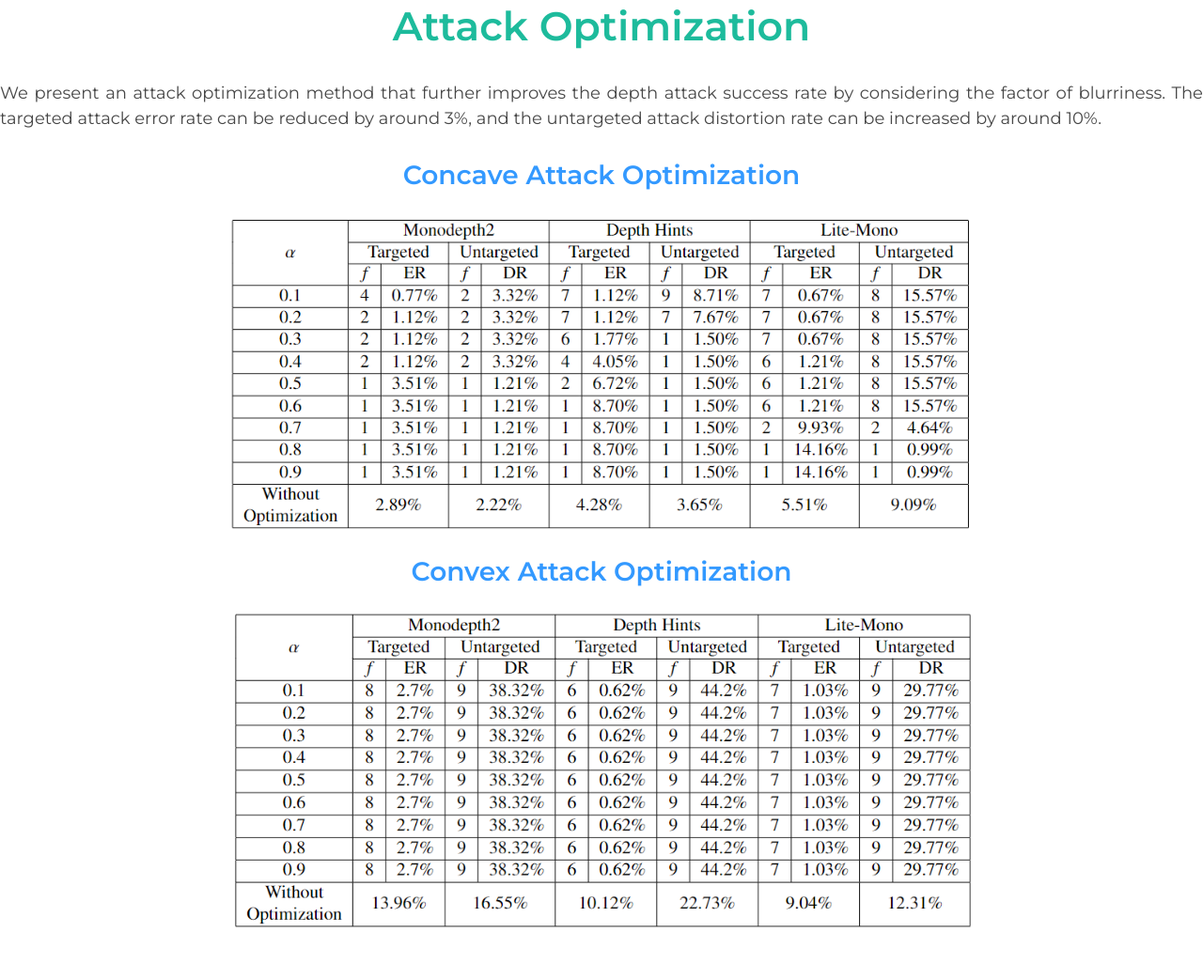
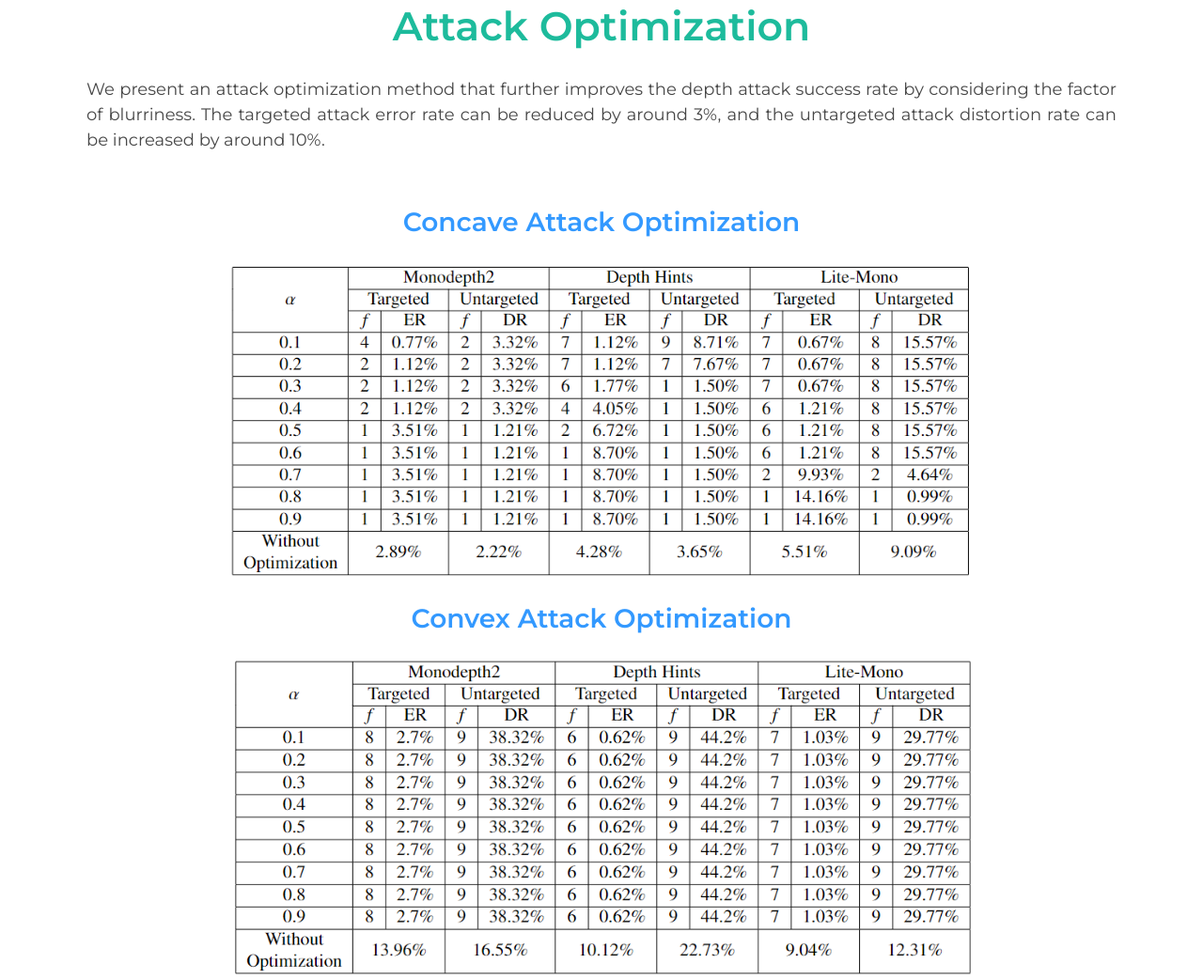
Before and after one commit to lensattack/lensattack.github.io, a Jekyll site: the page built from index.md, in a window 1280 px wide. Shown: the part 2918-3960 px from the top of the page at 94% size. Built offline with Jekyll 4.4.1, drawn with Linux system fonts in a browser that asks for light colours; before the commit the page ends 3910 px from its top, so only the background shows below that.

Commit message:
Update default.html

```diff
--- a/_layouts/default.html
+++ b/_layouts/default.html
@@ -82,10 +82,7 @@
 			 		</div>
 					</div>
 	<h1>Attack Optimization</h1>
-	 <div class="text-center mt-auto" style="width:100%;margin-top: 1.5em; margin-bottom: 1.5em; display:flex;justify-content:space-around;align-items:center; flex-wrap: wrap;">
-
-
-
+	 <div class ="boxed">
 		<p>We present an attack optimization method that further improves the depth attack success rate by considering the factor of blurriness. The targeted attack error rate can be reduced by around 3%, and the untargeted attack distortion rate can be increased by around 10%.</p>
 	 </div>
 	<h2>Concave Attack Optimization</h2>
```
